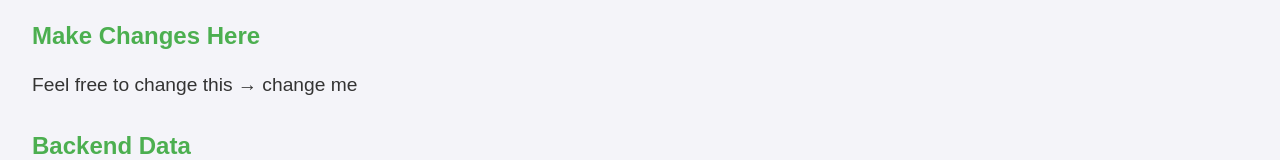
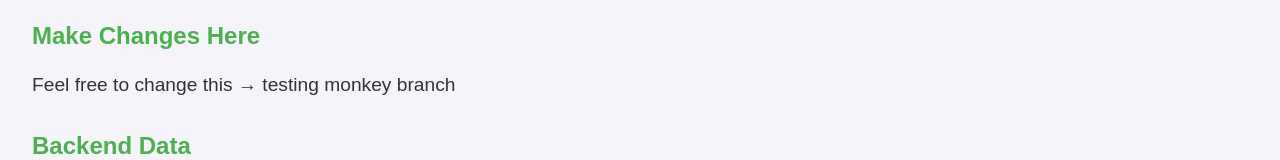
Before and after one commit to Hamed-Ayodeji/pr_testbot_test_2, a plain HTML site: page frontend/index.html in a window 1280 px wide. Shown: the part 390-550 px from the top of the page. Drawn offline with Linux system fonts and the light colour scheme; no server answers.

Commit message:
testing the monkey branch

```diff
--- a/frontend/index.html
+++ b/frontend/index.html
@@ -27,7 +27,7 @@
     </section>
     <section>
       <h2>Make Changes Here</h2>
-      <p>Feel free to change this &#8594; change me </p>
+      <p>Feel free to change this &#8594; testing monkey branch </p>
     </section>
     <section>
       <h2>Backend Data</h2>
```
